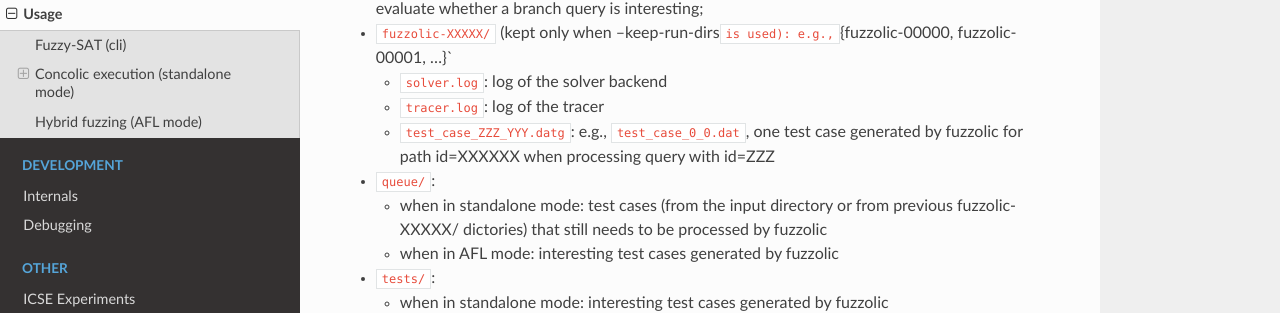
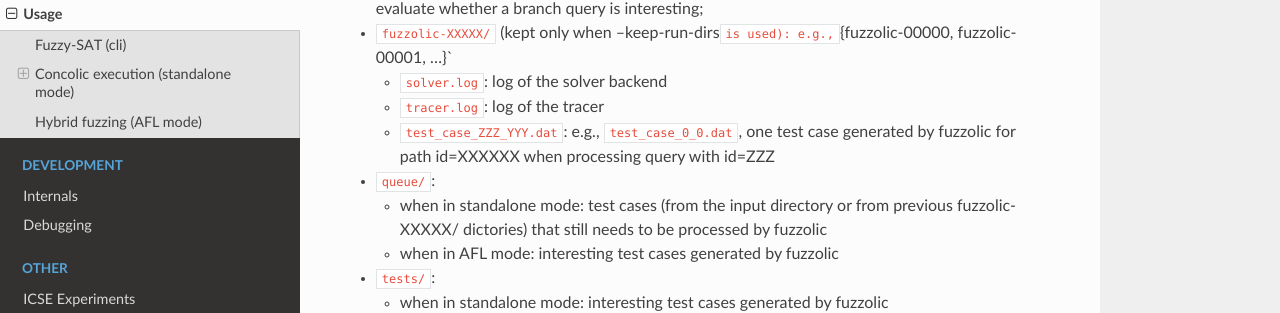
Before and after one commit to season-lab/fuzzolic, a Sphinx documentation site: the page built from docs/usage.md, in a window 1280 px wide and 900 px high, scrolled down 1870 px. Shown: the part 168-481 px from the top of the window. Built offline with Sphinx 7.4.7 and the Read the Docs theme 2.0.0, drawn with Linux system fonts in a browser that asks for light colours.

Commit message:
[ci skip]

```diff
--- a/docs/usage.md
+++ b/docs/usage.md
@@ -63,7 +63,7 @@ After (and during) an exploration, the workdir will typically contain the follow
 * `fuzzolic-XXXXX/` (kept only when --keep-run-dirs` is used): e.g., `{fuzzolic-00000, fuzzolic-00001, ...}`
 	* `solver.log`: log of the solver backend
 	* `tracer.log`: log of the tracer
-	* `test_case_ZZZ_YYY.datg`: e.g., `test_case_0_0.dat`, one test case generated by fuzzolic for path id=XXXXXX when processing query with id=ZZZ
+	* `test_case_ZZZ_YYY.dat`: e.g., `test_case_0_0.dat`, one test case generated by fuzzolic for path id=XXXXXX when processing query with id=ZZZ
 * `queue/`:
 	* when in standalone mode: test cases (from the input directory or from previous fuzzolic-XXXXX/ dictories) that still needs to be processed by fuzzolic
 	* when in AFL mode: interesting test cases generated by fuzzolic
```
